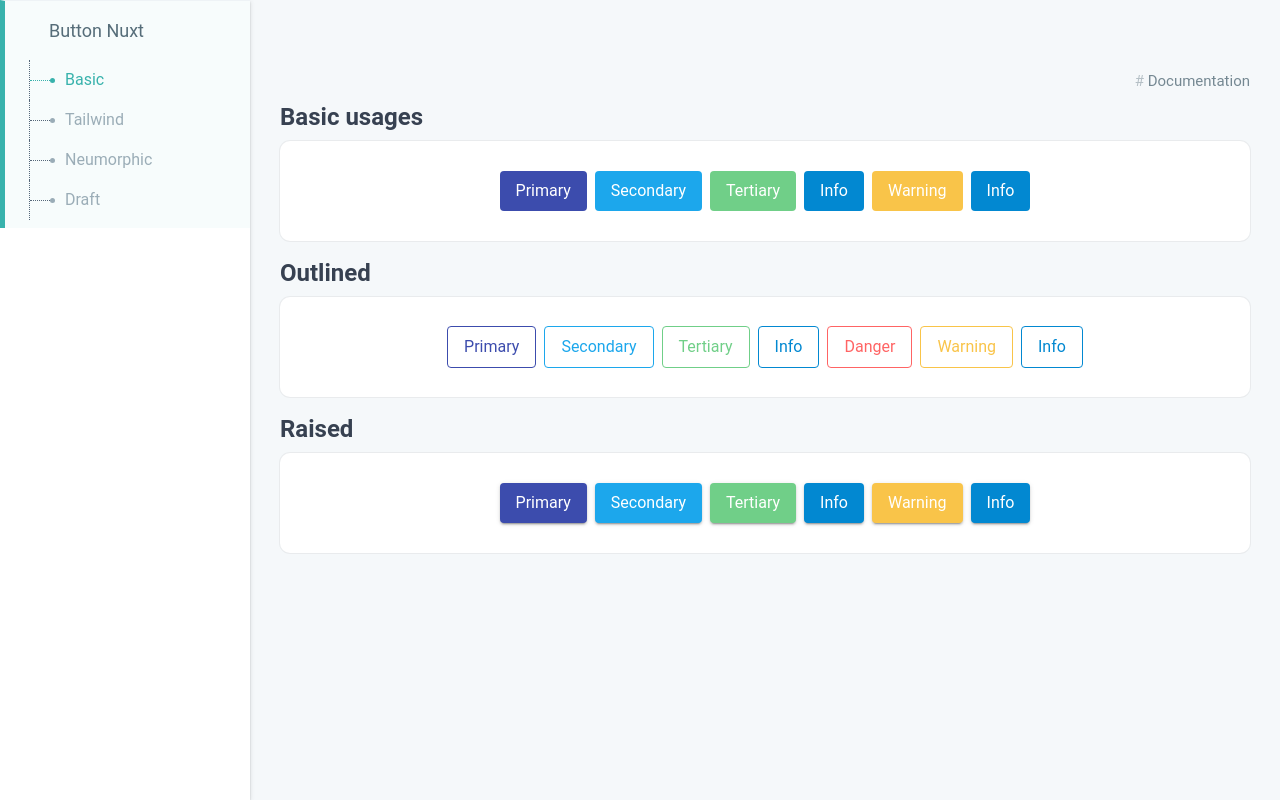
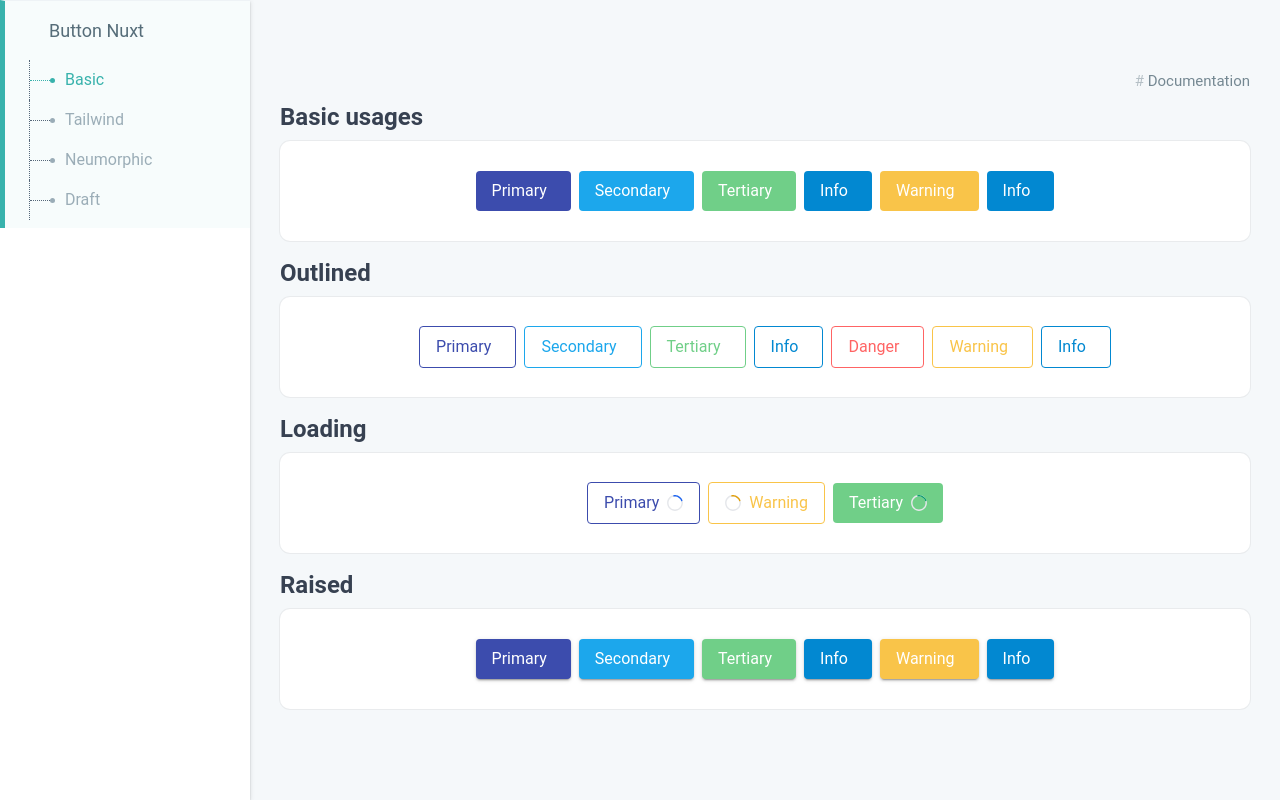
Before and after one commit to hrushi-thorat/buttons, a Nuxt app: page / in a window 1280 px wide. Built offline with nearby package versions, Linux system fonts and the light colour scheme; some icons are missing.

Commit message:
Added: loading state for basic button + demo

```diff
--- a/components/Basic/Button.vue
+++ b/components/Basic/Button.vue
@@ -4,8 +4,16 @@
     v-bind="$attrs"
     :type="type"
   >
-    <div v-if="$slots['prepend'] || icon" class="lv-button__prepend">
-      <slot name="prepend">
+    <div
+      v-if="$slots['prepend'] || icon || loadingPosition === 'suffix'"
+      class="lv-button__prepend"
+    >
+      <UISpinner
+        v-if="loading && loadingPosition === 'suffix'"
+        :color="spinnerColor"
+        :size="spinnerSize"
+      />
+      <slot v-else name="prepend">
         <div v-if="icon" class="lv-button__icon">
           <i :class="icon" />
         </div>
@@ -16,8 +24,16 @@
         {{ label || "&nbsp;" }}
       </slot>
     </div>
-    <div v-if="$slots['append'] || iconRight" class="lv-button__append">
-      <slot name="append">
+    <div
+      v-if="$slots['append'] || iconRight || loadingPosition === 'prefix'"
+      class="lv-button__append"
+    >
+      <UISpinner
+        v-if="loading && loadingPosition === 'prefix'"
+        :color="spinnerColor"
+        :size="spinnerSize"
+      />
+      <slot v-else name="append">
         <div v-if="iconRight" class="lv-button__icon">
           <i :class="iconRight" />
         </div>
@@ -41,6 +57,18 @@ export default {
     },
     label: {
       type: String,
+    },
+    loadingPosition: {
+      type: String,
+      default: "prefix",
+    },
+    spinnerSize: {
+      type: String,
+      default: "4",
+    },
+    spinnerColor: {
+      type: String,
+      default: "blue",
     },
     loading: {
       type: Boolean,
--- a/pages/index.vue
+++ b/pages/index.vue
@@ -26,6 +26,25 @@
         </card>
       </div>
       <div class="flex flex-col gap-2">
+        <h4 class="text-2xl text-gray-700 font-bold">Loading</h4>
+        <card>
+          <basic-button loading outlined variant="primary"
+            >Primary</basic-button
+          >
+          <basic-button
+            outlined
+            variant="warning"
+            loading
+            loadingPosition="suffix"
+            spinnerColor="yellow"
+            >Warning</basic-button
+          >
+          <basic-button loading spinnerColor="green" variant="tertiary"
+            >Tertiary</basic-button
+          >
+        </card>
+      </div>
+      <div class="flex flex-col gap-2">
         <h4 class="text-2xl text-gray-700 font-bold">Raised</h4>
         <card>
           <basic-button raised variant="primary">Primary</basic-button>
```
